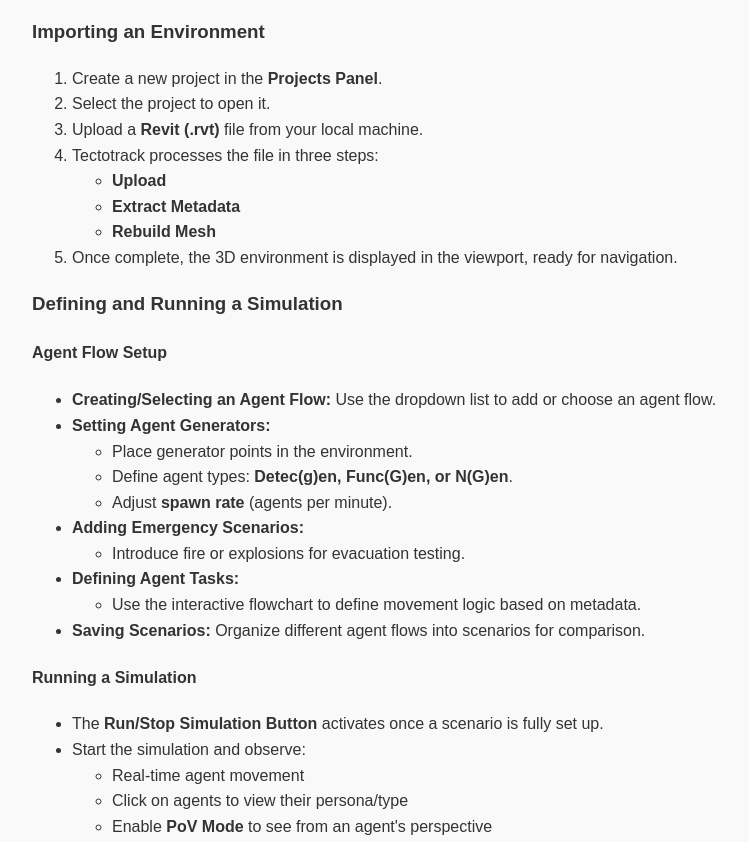
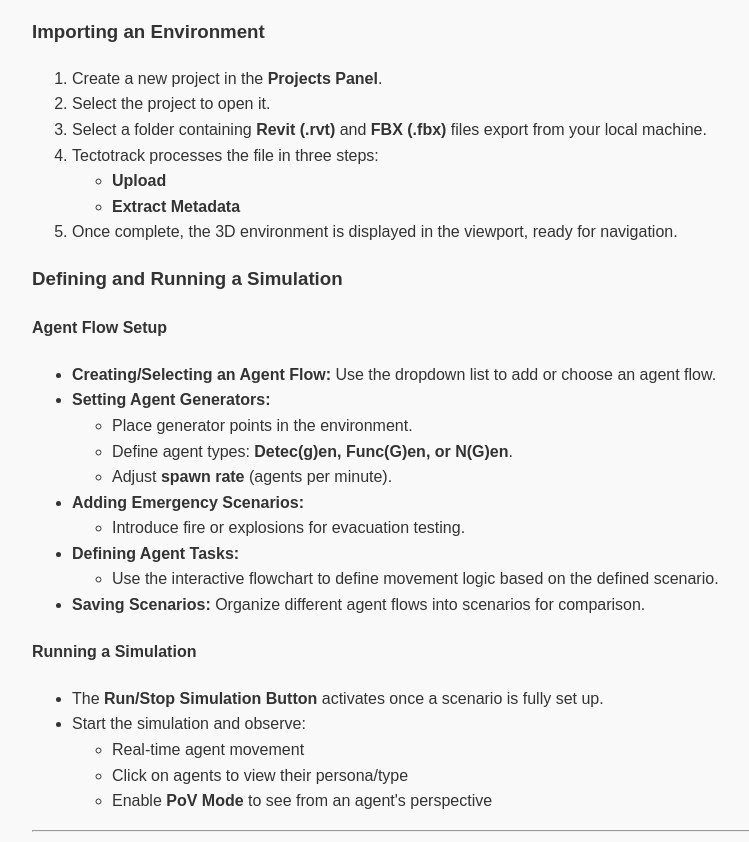
Before and after one commit to malikhafaji/Tectotrack-User-Guide, a plain HTML site: page index.html in a window 1280 px wide. Shown: the part 5906-6748 px from the top of the page, without its empty margins (248-997 px from the left). Drawn offline with Linux system fonts and the light colour scheme.

Commit message:
Update index.html

```diff
--- a/index.html
+++ b/index.html
@@ -147,12 +147,11 @@
   <ol>
     <li>Create a new project in the <strong>Projects Panel</strong>.</li>
     <li>Select the project to open it.</li>
-    <li>Upload a <strong>Revit (.rvt)</strong> file from your local machine.</li>
+    <li>Select a folder containing <strong>Revit (.rvt)</strong> and <strong>FBX (.fbx)</strong> files export from your local machine.</li>
     <li>Tectotrack processes the file in three steps:
       <ul>
         <li><strong>Upload</strong></li>
         <li><strong>Extract Metadata</strong></li>
-        <li><strong>Rebuild Mesh</strong></li>
       </ul>
     </li>
     <li>Once complete, the 3D environment is displayed in the viewport, ready for navigation.</li>
@@ -176,7 +175,7 @@
     </li>
     <li><strong>Defining Agent Tasks:</strong>
       <ul>
-        <li>Use the interactive flowchart to define movement logic based on metadata.</li>
+        <li>Use the interactive flowchart to define movement logic based on the defined scenario.</li>
       </ul>
     </li>
     <li><strong>Saving Scenarios:</strong> Organize different agent flows into scenarios for comparison.</li>
@@ -243,7 +242,7 @@
   <h3>Glossary of Key Terms</h3>
   <ul>
     <li><strong>Agent Flow</strong> – The predefined movement behavior of agents.</li>
-    <li><strong>Scenario</strong> – A saved configuration of agents and environmental conditions.</li>
+    <li><strong>Scenario</strong> – A saved configuration of agent flows, task flows and agent generators.</li>
     <li><strong>Function Objects</strong> – Elements in the environment that agents interact with.</li>
   </ul>
 
```
